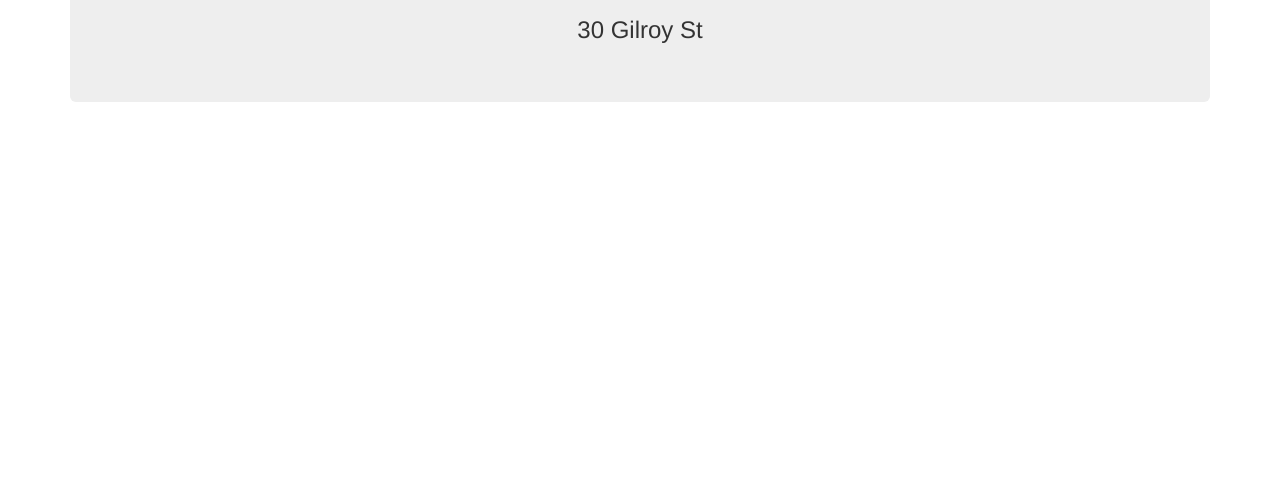
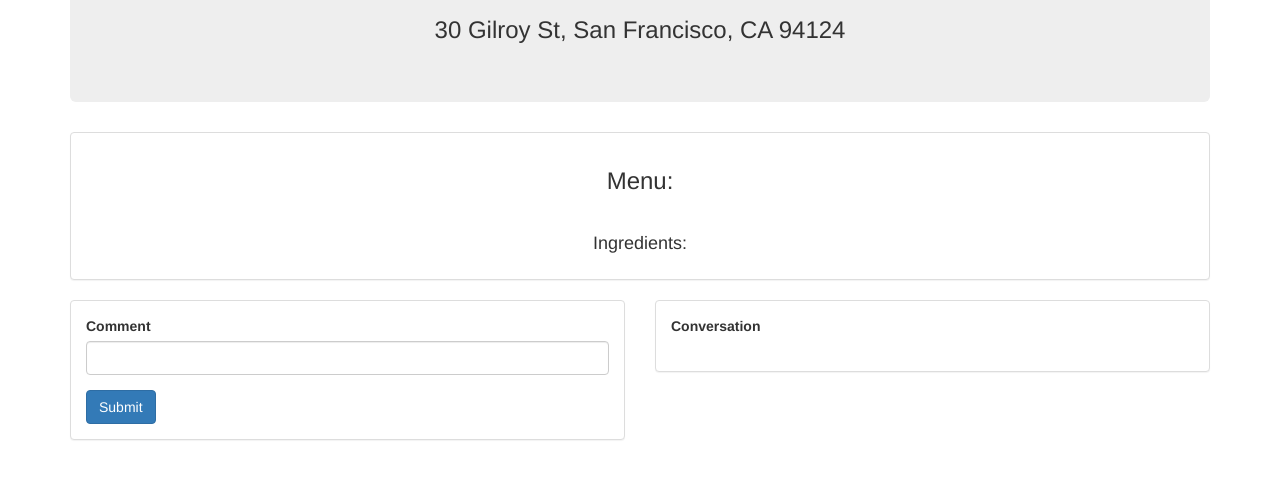
Before and after one commit to kallistahalim/Lunch-Announcement, a plain HTML site: page index.html in a window 1280 px wide. Shown: the part 160-638 px from the top of the page. Drawn offline with nearby package versions, Linux system fonts and the light colour scheme; no server answers.

Commit message:
html done

```diff
--- a/app.js
+++ b/app.js
@@ -10,3 +10,9 @@ var firebaseConfig = {
   };
   // Initialize Firebase
   firebase.initializeApp(firebaseConfig);
+
+  firebase.database().ref().on("value", function(snapshot){
+      $("#menu").html(snapshot.val().Name);
+      $("#ingredients").html(snapshot.val().Ingredients);
+
+  })
--- a/index.html
+++ b/index.html
@@ -37,10 +37,63 @@
         <!-- Jumbotron Title -->
         <div class="jumbotron">
             <h1 class="text-center">TODAY'S LUNCH</h1>
-            <h3 class="text-center">30 Gilroy St</h3>
+            <h3 class="text-center">30 Gilroy St, San Francisco, CA 94124</h3>
+        </div>
+
+        <div class="row">
+            <div class="col-lg-12">
+                <div class="panel panel-default">
+                    <div class="panel-body">
+                        <h3 class="text-center">Menu: <br> <span id="menu"></span></h3>
+                        <br>
+                        <h4 class="text-center">Ingredients: <br> <span id="ingredients"></span></h4>
+                    </div>
+                </div>
+            </div>
+        </div>
+
+        <div class="row">
+            <div class="col-lg-6">
+                <div class="panel panel-default">
+                    <div class="panel-body">
+
+                        <form>
+                            <div class="form-group">
+                              <label for="bidder-name">Comment</label>
+                              <input class="form-control" id="comment-lunch" type="text">
+                            </div>
+
+                            <button class="btn btn-primary" id="submit" type="submit">Submit</button>
+                          </form>
+
+                    </div>
+                </div>
+            </div>
+
+            <div class="col-lg-6">
+                <div class="panel panel-default">
+                    <div class="panel-body">
+
+                        <form>
+                            <div class="form-group">
+                              <label for="bidder-name">Conversation</label>
+                              <div id="conversation">
+
+                              </div>
+                            </div>
+
+                          </form>
+
+                    </div>
+                </div>
+            </div>
+
         </div>
     </div>
 
+
+
 </body>
+<script src="app.js"></script>
 
 </html>
```
